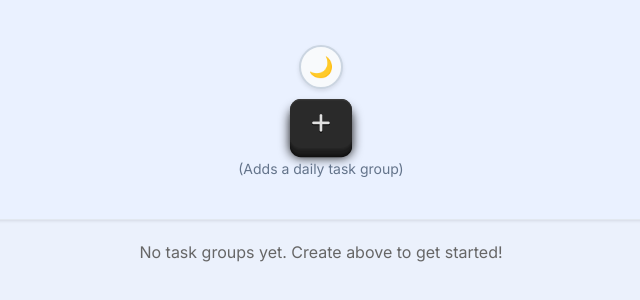
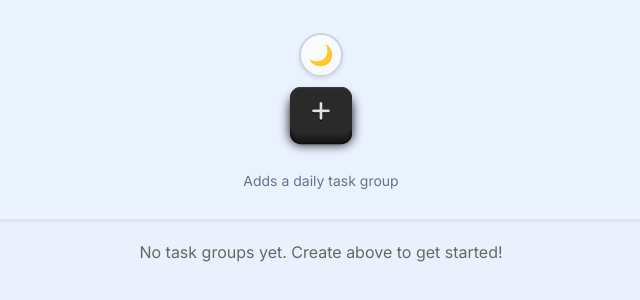
Before and after one commit to abk2191/todoapp-updated, a React (Vite) app: page / in a window 1280 px wide. Shown: the top 300 px of the page, without its empty margins (319-959 px from the left). Built offline with nearby package versions, Linux system fonts and the light colour scheme; a web font is replaced by a local one.

Commit message:
Added new features

```diff
--- a/src/App.jsx
+++ b/src/App.jsx
@@ -661,10 +661,11 @@ function App() {
             padding: "0",
             fontFamily: "Inter, sans-serif",
             fontSize: "14px",
+            marginTop: "25px",
             marginBottom: "55px",
           }}
         >
-          (Adds a daily task group)
+          Adds a daily task group
         </p>
       </div>
 
```
